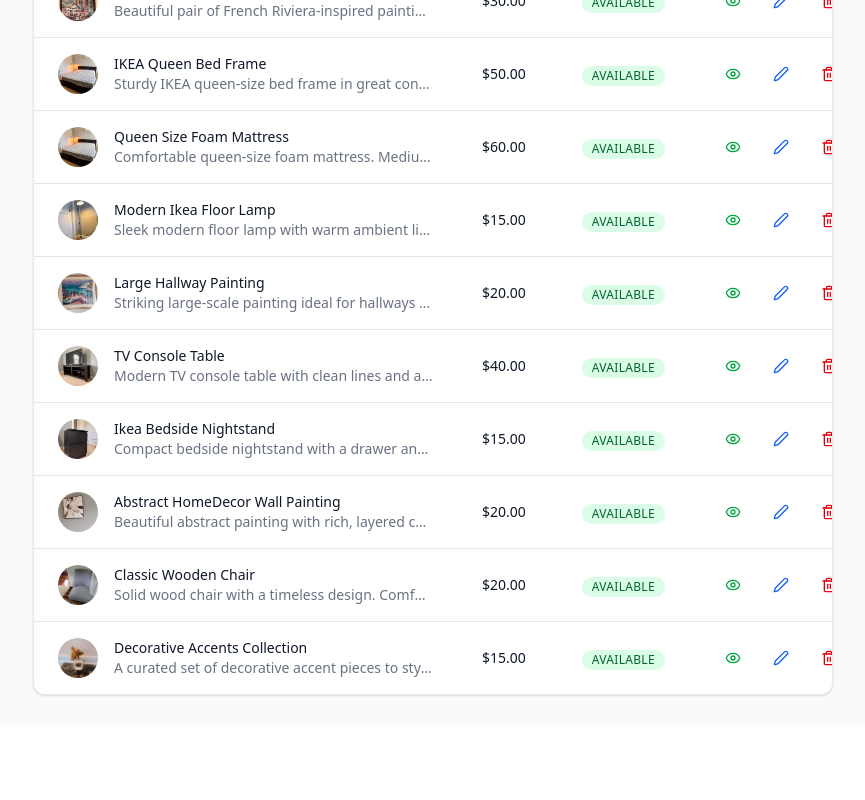
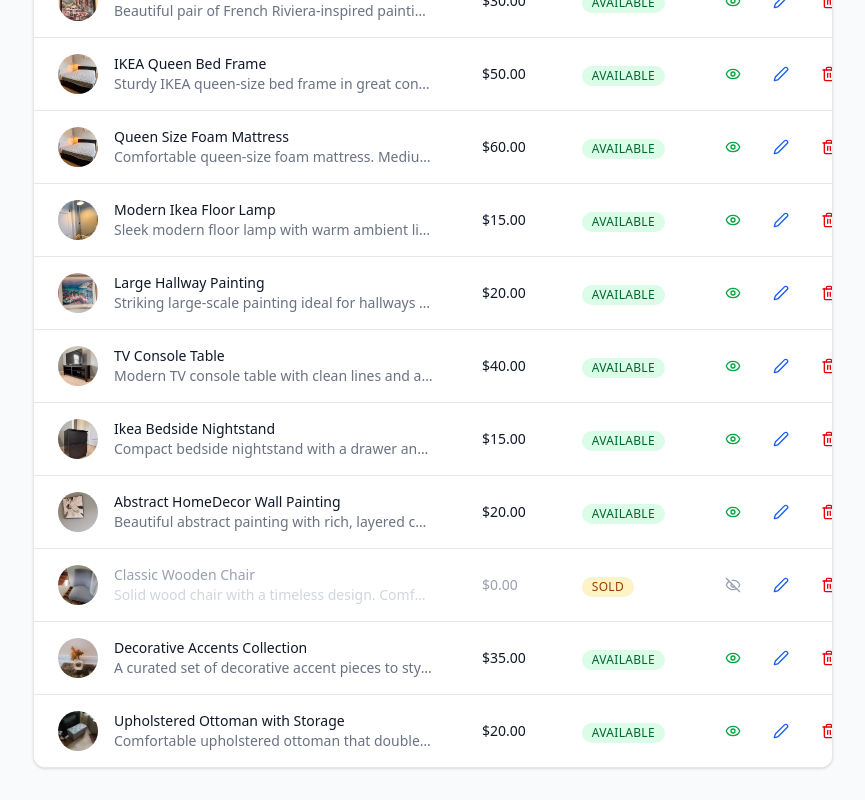
Before and after one commit to akhil9tiet/marketplaceEcom, a React (Vite) app: page /#/starDelta in a window 1280 px wide. Shown: the part 1004-1804 px from the top of the page, without its empty margins (415-1280 px from the left). Before the commit the page ends 1731 px from the top, so only its background shows below. Built offline with nearby package versions, Linux system fonts and the light colour scheme.

Commit message:
Wip: add listing

```diff
--- a/src/assets/images.ts
+++ b/src/assets/images.ts
@@ -32,6 +32,8 @@ import decorative2 from './images/decorative_2.jpeg';
 import decorative3 from './images/decorative_3.jpeg';
 import decorative4 from './images/decorative_4.jpeg';
 import decorative5 from './images/decorative5.jpeg';
+import ottoman from './images/ottomon.jpeg';
+import ottoman2 from './images/ottomon2.jpeg';
 
 export const IMAGES = {
   BAR_STOOL_1: barStools1,
@@ -68,4 +70,6 @@ export const IMAGES = {
   DECORATIVE_3: decorative3,
   DECORATIVE_4: decorative4,
   DECORATIVE_5: decorative5,
+  OTTOMAN: ottoman,
+  OTTOMAN_2: ottoman2,
 };
--- a/src/data/listings.ts
+++ b/src/data/listings.ts
@@ -201,8 +201,8 @@ export const defaultListings: ListingItem[] = [
     id: "default-chair",
     title: "Classic Wooden Chair",
     description: "Solid wood chair with a timeless design. Comfortable and sturdy — great for dining or as a desk chair.",
-    price: 20,
-    status: ListingStatus.Available,
+    price: 0,
+    status: ListingStatus.Sold,
     imageUrls: [IMAGES.CHAIR_1],
     dimensions: { length: 18, width: 18, height: 34 },
     createdAt: ONE_DAY_AGO,
@@ -211,9 +211,19 @@ export const defaultListings: ListingItem[] = [
     id: "default-decorative-set",
     title: "Decorative Accents Collection",
     description: "A curated set of decorative accent pieces to style your shelves, mantel, or coffee table. Sold together.",
-    price: 15,
+    price: 35,
     status: ListingStatus.Available,
     imageUrls: [IMAGES.DECORATIVE_2, IMAGES.DECORATIVE_3, IMAGES.DECORATIVE_4, IMAGES.DECORATIVE_5],
     createdAt: ONE_DAY_AGO,
   },
+  {
+    id: "default-ottoman",
+    title: "Upholstered Ottoman with Storage",
+    description: "Comfortable upholstered ottoman that doubles as extra seating or a footrest. Soft fabric with a sturdy frame.",
+    price: 20,
+    status: ListingStatus.Available,
+    imageUrls: [IMAGES.OTTOMAN, IMAGES.OTTOMAN_2],
+    dimensions: { length: 24, width: 20, height: 16 },
+    createdAt: ONE_DAY_AGO,
+  },
 ];
```
Also changed, not shown: src/assets/images/ottomon.jpeg (added), src/assets/images/ottomon2.jpeg (added).
